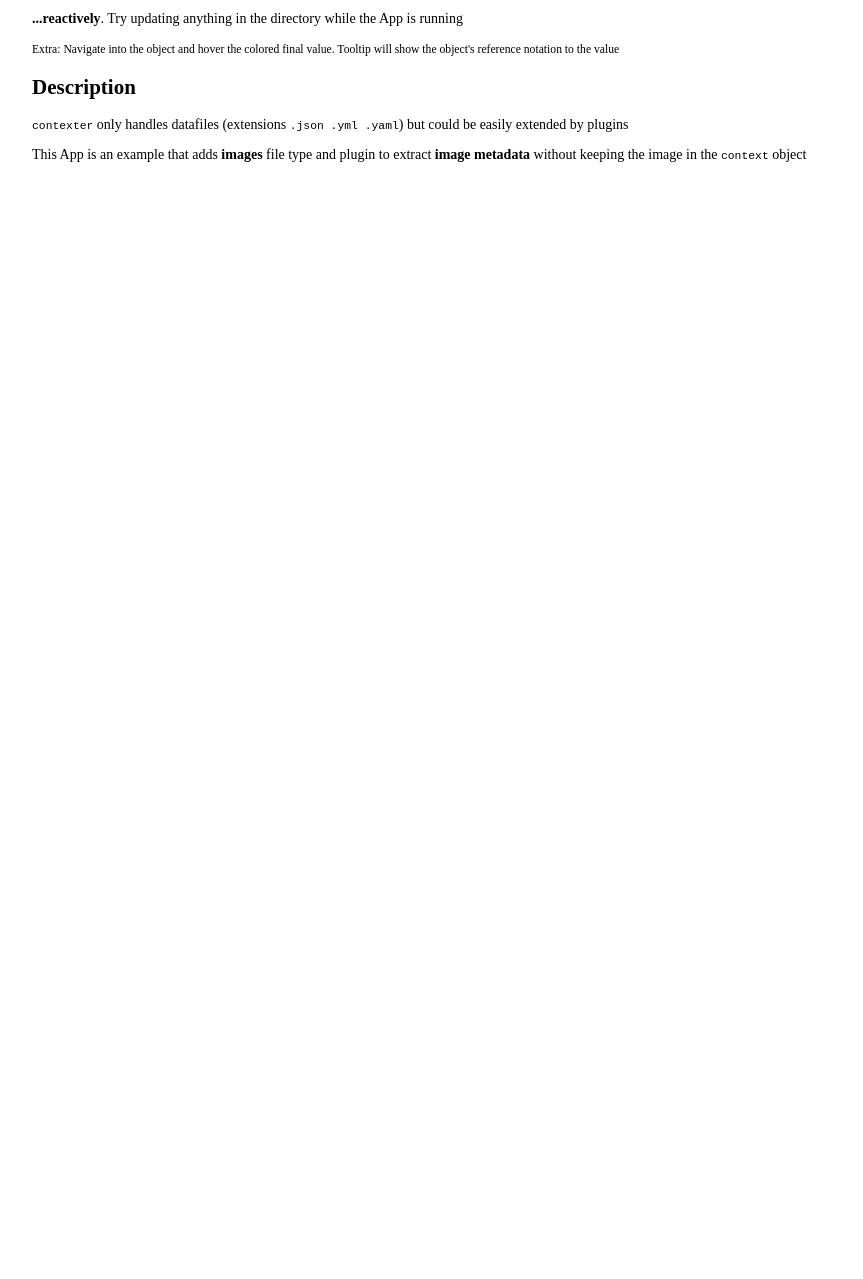
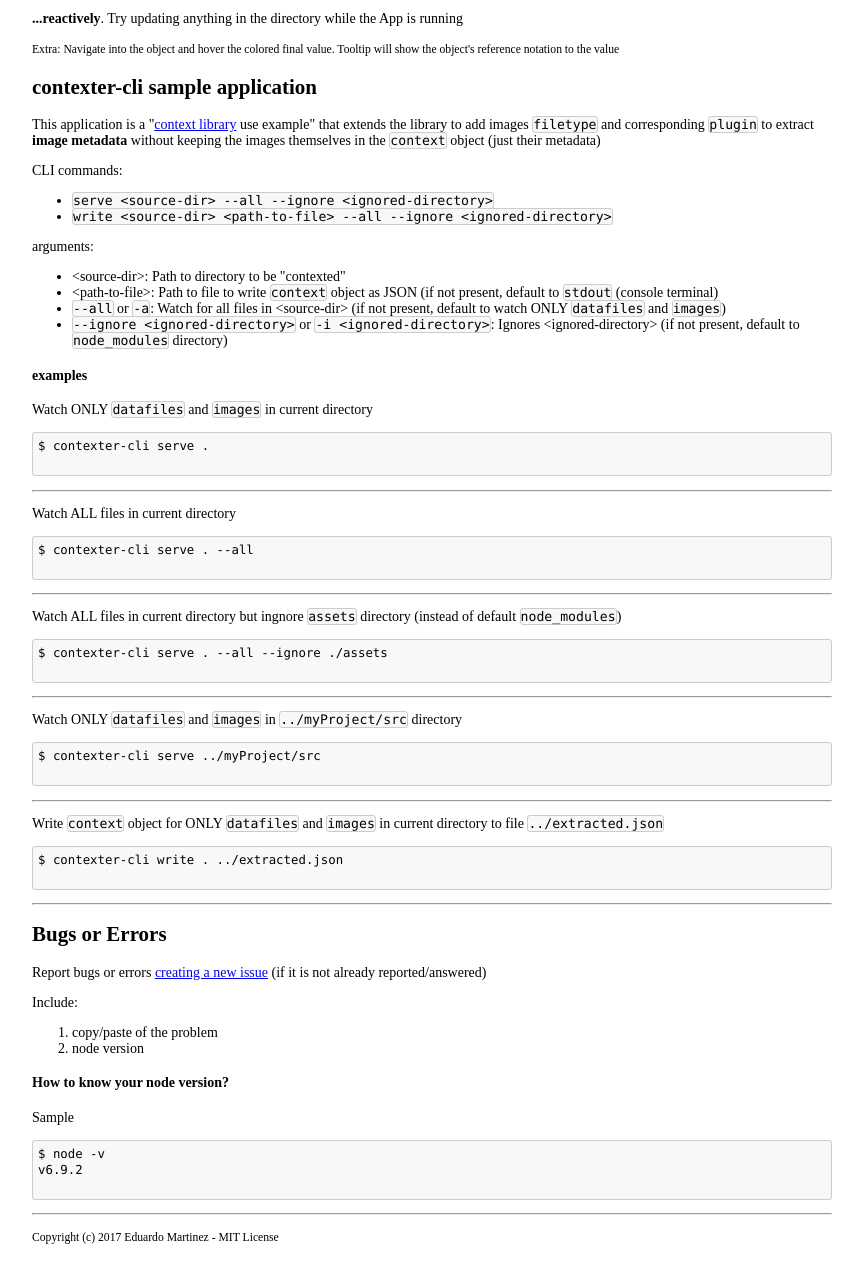
Before and after one commit to elingerojo/contexter-cli, a website: page website/index.html in a window 1280 px wide. Shown: the part 585-1864 px from the top of the page, without its empty margins (208-1071 px from the left). Before the commit the page ends 800 px from the top, so only its background shows below. Drawn offline with Linux system fonts and the light colour scheme; no server answers.

Commit message:
Add CLI arguments `--ignore <subdir>` `--all` (force watch all files)

```diff
--- a/lib/plugins/app-image.js
+++ b/lib/plugins/app-image.js
@@ -13,10 +13,13 @@ module.exports = {
 
   filetype: 'image',
 
+  // Used to add watch file 'globs' patterns for watch optimization
+  watchExtensions: ['.jpeg', '.jpg', '.svg', '.png', '.gif'],
+
   // calls back with a result indicating whether this class should process the given file.
   check (filename, callback) {
     const extension = path.extname(filename).toLowerCase()
-    const allowedExtensions = ['.jpeg', '.jpg', '.svg', '.png', '.gif']
+    const allowedExtensions = this.watchExtensions
     var isSvgFont = false
     if (extension === '.svg') {
       isSvgFont = fs.readFileSync(filename, 'utf8').indexOf('</font>') > -1
--- a/lib/routes.js
+++ b/lib/routes.js
@@ -29,7 +29,9 @@ module.exports = function(server) {
 
   // Get `index.html` homepage
   server.get('/', (req, res) => {
-    return res.send(homepage)
+    var dirMessage = 'Directory filtered to watch ONLY datafiles and images ...'
+    if (process.env.CONTEXTER_WATCH_ALL) dirMessage = 'This directory ...'
+    return res.send(homepage.replace('_dirMessage-placeholder_', dirMessage))
   })
 
   // Arbitrary filename selected to hold context object from server to browser
--- a/package.json
+++ b/package.json
@@ -25,7 +25,7 @@
     "chalk": "^1.1.1",
     "chokidar": "^1.4.1",
     "connect-browser-sync": "^2.0.1",
-    "contexter": "^0.1.1",
+    "contexter": "^0.3.0",
     "cors": "^2.7.1",
     "event-emitter": "^0.3.4",
     "exif-parser": "^0.1.9",
--- a/website/index.html
+++ b/website/index.html
@@ -9,6 +9,16 @@
     <style>
   	html { margin:0; padding:0; font-size:62.5%; }
   	body { max-width:800px; min-width:300px; margin:0 auto; padding:20px 10px; font-size:14px; font-size:1.4em; }
+    pre, code{
+      color: #000;
+      font-family:Consolas, "Liberation Mono", Menlo, Courier, monospace;
+      font-size: 0.94em; /* 0.94 = 0.88 + (1.00 - 0.88) / 2 */
+      border-radius:3px;
+      background-color: #F8F8F8;
+      border: 1px solid #CCC;
+    }
+    pre { white-space: pre; white-space: pre-wrap; word-wrap: break-word; padding: 5px;}
+    pre code { border: 0px !important; background: transparent !important; line-height: 1.3em; }
   	.demo { overflow:auto; border:1px solid silver; min-height:100px; }
     .context-var { display:inline-flex; }
     .code-var { font-weight:bold; color:purple; }
@@ -29,7 +39,7 @@
       Reactively extract all available data from files in a directory to one javascript object
     </blockquote>
     <img src="assets/dir-with-images-to-jsObject-240x135.png" alt="dir-with-images-to-jsObject-240x135" style="max-width:100%;">
-    <h2>This directory...</h2>
+    <h2>_dirMessage-placeholder_</h2>
   	<div id="dir" class="demo"></div>
 
   	<script src="assets/jquery.min.js"></script>
@@ -45,8 +55,55 @@
     <p><strong>...reactively</strong>. Try updating anything in the directory while the App is running</p>
     <p><small>Extra: Navigate into the object and hover the colored final value.
       Tooltip will show the object's reference notation to the value</small></p>
-    <h2>Description</h2>
-    <p><code>contexter</code> only handles datafiles (extensions <code>.json .yml .yaml</code>) but could be easily extended by plugins</p>
-    <p>This App is an example that adds <strong>images</strong> file type and plugin to extract <strong>image metadata</strong> without keeping the image in the <code>context</code> object</p>
-	</body>
+    <div id="out"><h2>contexter-cli sample application</h2>
+    <p>This application is a "<a href="https://www.npmjs.com/package/contexter">context library</a> use example" that extends the library to add images <code>filetype</code> and corresponding <code>plugin</code> to extract <strong>image metadata</strong> without keeping the images themselves in the <code>context</code> object (just their metadata)</p>
+    <p>CLI commands:</p>
+    <ul>
+    <li><code>serve &lt;source-dir&gt; --all --ignore &lt;ignored-directory&gt;</code></li>
+    <li><code>write &lt;source-dir&gt; &lt;path-to-file&gt; --all --ignore &lt;ignored-directory&gt;</code></li>
+    </ul>
+    <p>arguments:</p>
+    <ul>
+    <li>&lt;source-dir&gt;: Path to directory to be "contexted"</li>
+    <li>&lt;path-to-file&gt;: Path to file to write <code>context</code> object as JSON (if not present, default to <code>stdout</code> (console terminal)</li>
+    <li><code>--all</code> or <code>-a</code>: Watch for all files in &lt;source-dir&gt; (if not present, default to watch ONLY <code>datafiles</code> and <code>images</code>)</li>
+    <li><code>--ignore &lt;ignored-directory&gt;</code> or <code>-i &lt;ignored-directory&gt;</code>: Ignores &lt;ignored-directory&gt; (if not present, default to <code>node_modules</code> directory)</li>
+    </ul>
+    <h4>examples</h4>
+    <p>Watch ONLY <code>datafiles</code> and <code>images</code> in current directory</p>
+    <pre><code>$ contexter-cli serve .
+    </code></pre>
+    <hr>
+    <p>Watch ALL files in current directory</p>
+    <pre><code>$ contexter-cli serve . --all
+    </code></pre>
+    <hr>
+    <p>Watch ALL files in current directory but ingnore <code>assets</code> directory (instead of default <code>node_modules</code>)</p>
+    <pre><code>$ contexter-cli serve . --all --ignore ./assets
+    </code></pre>
+    <hr>
+    <p>Watch ONLY <code>datafiles</code> and <code>images</code> in <code>../myProject/src</code> directory</p>
+    <pre><code>$ contexter-cli serve ../myProject/src
+    </code></pre>
+    <hr>
+    <p>Write <code>context</code> object for ONLY <code>datafiles</code> and <code>images</code> in current directory to file <code>../extracted.json</code></p>
+    <pre><code>$ contexter-cli write . ../extracted.json
+    </code></pre>
+    <hr>
+    <h2>Bugs or Errors</h2>
+    <p>Report bugs or errors <a href="https://github.com/elingerojo/contexter-cli/issues">creating a new issue</a> (if it is not already reported/answered)</p>
+    <p>Include:</p>
+    <ol>
+    <li>copy/paste of the problem</li>
+    <li>node version</li>
+    </ol>
+    <h4>How to know your node version?</h4>
+    <p>Sample</p>
+    <pre><code>$ node -v
+v6.9.2
+    </code></pre>
+    <hr>
+    <p><small>Copyright (c) 2017 Eduardo Martinez - MIT License</small></p>
+    </div>
+    </body>
 </html>
```
Also changed, not shown: cli.js (+10 -7 lines), lib/app.js (+10 -5 lines), test/app.js (+6 -4 lines), test/cli.js (+42 -2 lines), README.md, website/assets/homepage.png.
